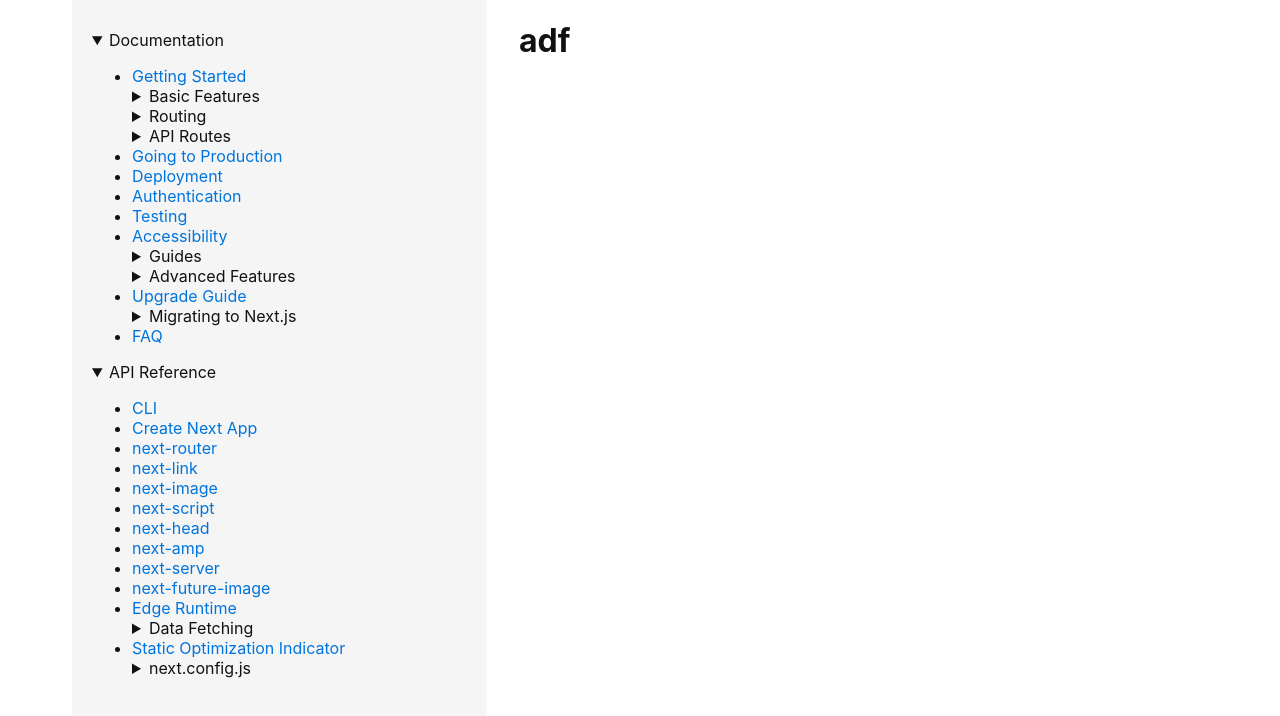
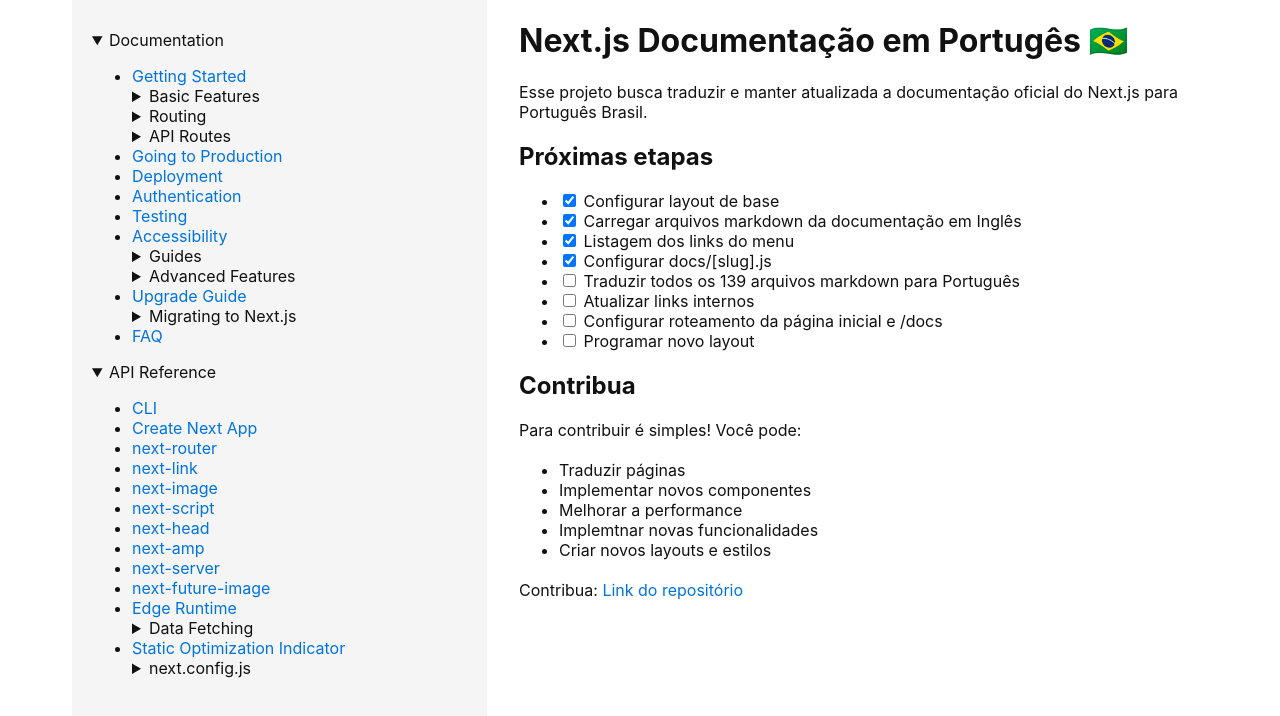
Before and after one commit to brunoleo223/next-documentacao-pt-br, a Next.js app: page / in a window 1280 px wide. Shown: the top 716 px of the page. Built offline with nearby package versions, Linux system fonts and the light colour scheme.

Commit message:
reademe + instrucoes na index.js

```diff
--- a/pages/index.js
+++ b/pages/index.js
@@ -1,34 +1,62 @@
-import fs from 'fs';
-import path from 'path';
-import matter from 'gray-matter';
-import Menu from '../components/Menu';
-
-function App({posts}) {
+function App() {
   return (
     <>
-      <h1>adf</h1>
+      <h1>Next.js Documentação em Portugês 🇧🇷</h1>
+      <p>Esse projeto busca traduzir e manter atualizada a documentação oficial do Next.js para Português Brasil.</p>
+      <h2>Próximas etapas</h2>
+      <ul>
+        <li>
+          <label htmlFor="item1">
+            <input type="checkbox" checked id="item1" /> Configurar layout de base
+          </label>
+        </li>
+        <li>
+          <label htmlFor="item2">
+            <input type="checkbox" checked id="item2" /> Carregar arquivos markdown da documentação em Inglês
+          </label>
+        </li>
+        <li>
+          <label htmlFor="item3">
+            <input type="checkbox" checked id="item3" /> Listagem dos links do menu
+          </label>
+        </li>
+        <li>
+          <label htmlFor="item4">
+            <input type="checkbox" checked id="item4" /> Configurar docs/[slug].js
+          </label>
+        </li>
+        <li>
+          <label htmlFor="item5">
+            <input type="checkbox" id="item5" /> Traduzir todos os 139 arquivos markdown para Português
+          </label>
+        </li>
+        <li>
+          <label htmlFor="item6">
+            <input type="checkbox" id="item6" /> Atualizar links internos
+          </label>
+        </li>
+        <li>
+          <label htmlFor="item7">
+            <input type="checkbox" id="item7" /> Configurar roteamento da página inicial e /docs
+          </label>
+        </li>
+        <li>
+          <label htmlFor="item8">
+            <input type="checkbox" id="item8" /> Programar novo layout
+          </label>
+        </li>
+      </ul>
+      <h2>Contribua</h2>
+      <p>Para contribuir é simples! Você pode:</p>
+      <ul>
+        <li>Traduzir páginas</li>
+        <li>Implementar novos componentes</li>
+        <li>Melhorar a performance</li>
+        <li>Implemtnar novas funcionalidades</li>
+        <li>Criar novos layouts e estilos</li>
+      </ul>
+      <p>Contribua: <span><a href="https://github.com/brunoleo223/next-documentacao-pt-br" rel="noreferrer" target="_blank">Link do repositório</a></span></p>
     </>
   )
 }
 export default App
-
-export async function getStaticProps() {
-  const files = fs.readdirSync(path.join('posts'));
-  const posts = files.map(filename => {
-    const slug = filename.replace('.md', '');
-    const markdownWithMeta = fs.readFileSync(
-      path.join('posts', filename), 'utf-8');
-
-    const {data: frontmatter} = matter(markdownWithMeta);
-    return {
-      slug,
-      frontmatter
-    }
-  })
-
-  return {
-    props: {
-      posts
-    }
-  }
-}
```
Also changed, not shown: 1 other file (tests, documents, lock files or other folders).
